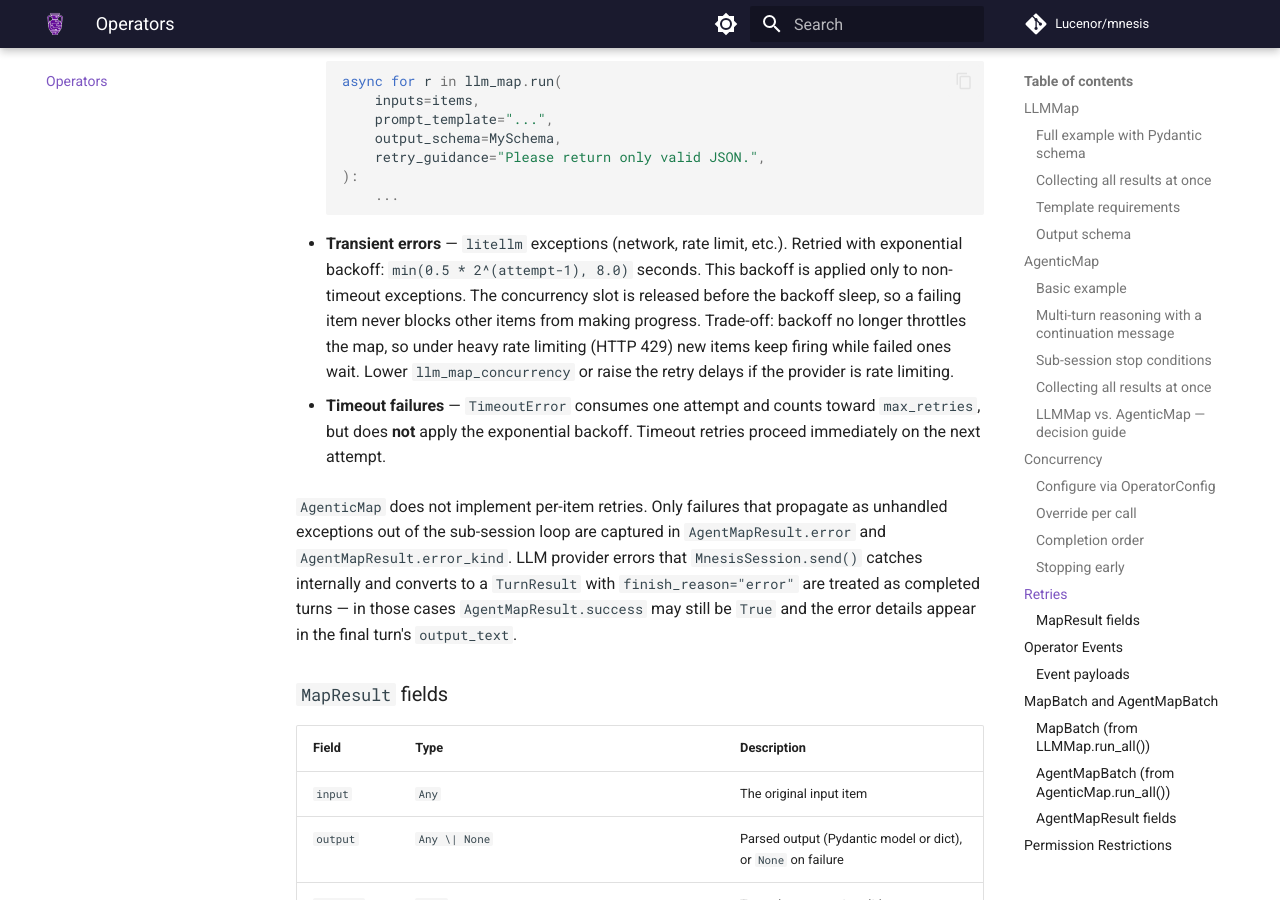
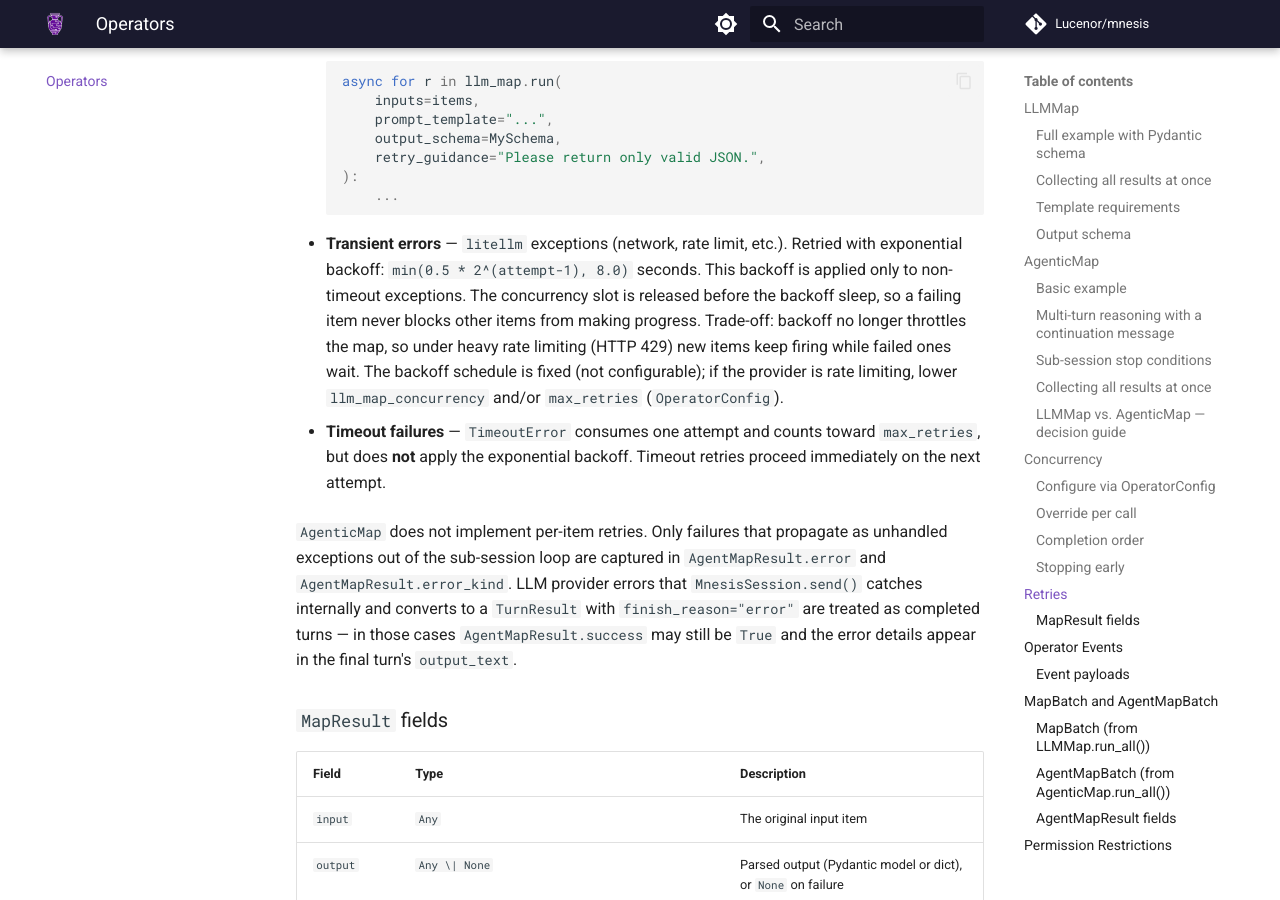
Before and after one commit to Lucenor/mnesis, an MkDocs documentation site: the page built from docs/operators.md, in a window 1280 px wide and 900 px high, scrolled down 7425 px. Built offline with MkDocs 1.6.1 and Material for MkDocs 9.7.7, drawn with Linux system fonts in a browser that asks for light colours; comment, search, counter and statistics services are not loaded.

Commit message:
docs: correct LLMMap backoff trade-off remedy

```diff
--- a/docs/operators.md
+++ b/docs/operators.md
@@ -359,8 +359,9 @@ async with aclosing(llm_map.run(inputs=items, ...)) as results:
   The concurrency slot is released before the backoff sleep, so a failing item
   never blocks other items from making progress. Trade-off: backoff no longer
   throttles the map, so under heavy rate limiting (HTTP 429) new items keep
-  firing while failed ones wait. Lower `llm_map_concurrency` or raise the retry
-  delays if the provider is rate limiting.
+  firing while failed ones wait. The backoff schedule is fixed (not configurable);
+  if the provider is rate limiting, lower `llm_map_concurrency` and/or
+  `max_retries` (`OperatorConfig`).
 
 - **Timeout failures** — `TimeoutError` consumes one attempt and counts toward
   `max_retries`, but does **not** apply the exponential backoff. Timeout retries
```
